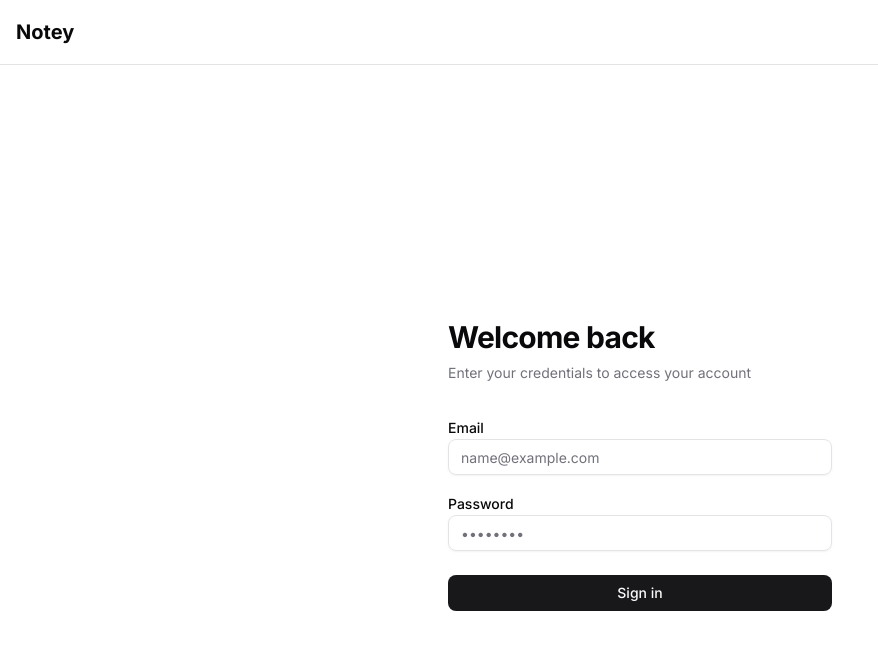
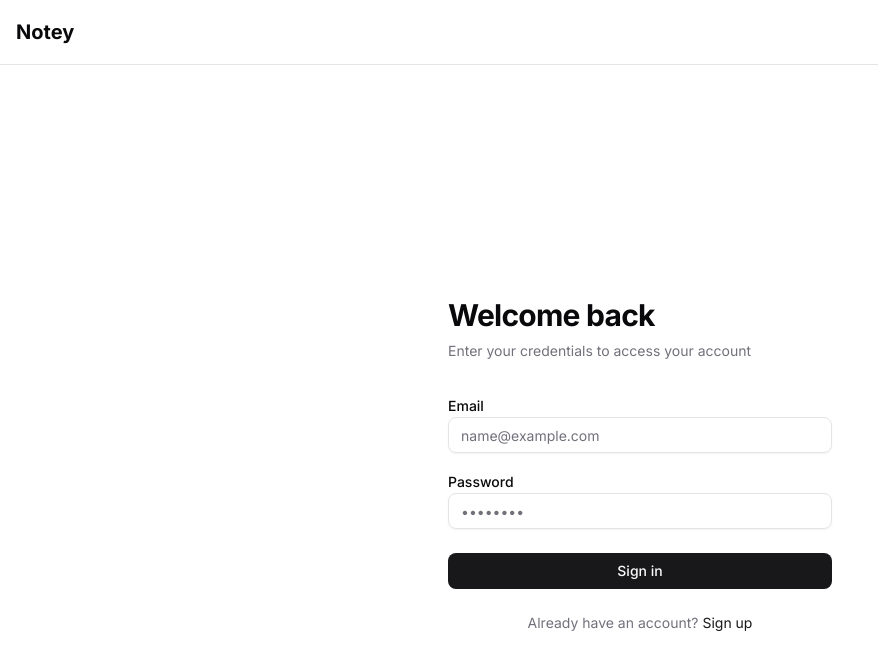
Before and after one commit to sabihDev/notes-app, a Next.js app: page /login in a window 1280 px wide. Shown: the top 670 px of the page, without its empty margins (0-878 px from the left). Built offline with nearby package versions, Linux system fonts and the light colour scheme.

Commit message:
Add signup link to login page for user navigation

```diff
--- a/app/login/page.tsx
+++ b/app/login/page.tsx
@@ -3,6 +3,7 @@
 import { Button } from "@/components/ui/button";
 import { Input } from "@/components/ui/input";
 import { Label } from "@/components/ui/label";
+import Link from "next/link";
 
 export default function Login() {
   return (
@@ -40,6 +41,12 @@
           <Button className="w-full" type="submit">
             Sign in
           </Button>
+          <p className="text-center text-sm text-muted-foreground">
+            Already have an account?{" "}
+            <Link href="/signup" className="text-primary hover:underline">
+              Sign up
+            </Link>
+          </p>
         </form>
       </div>
     </div>
```
